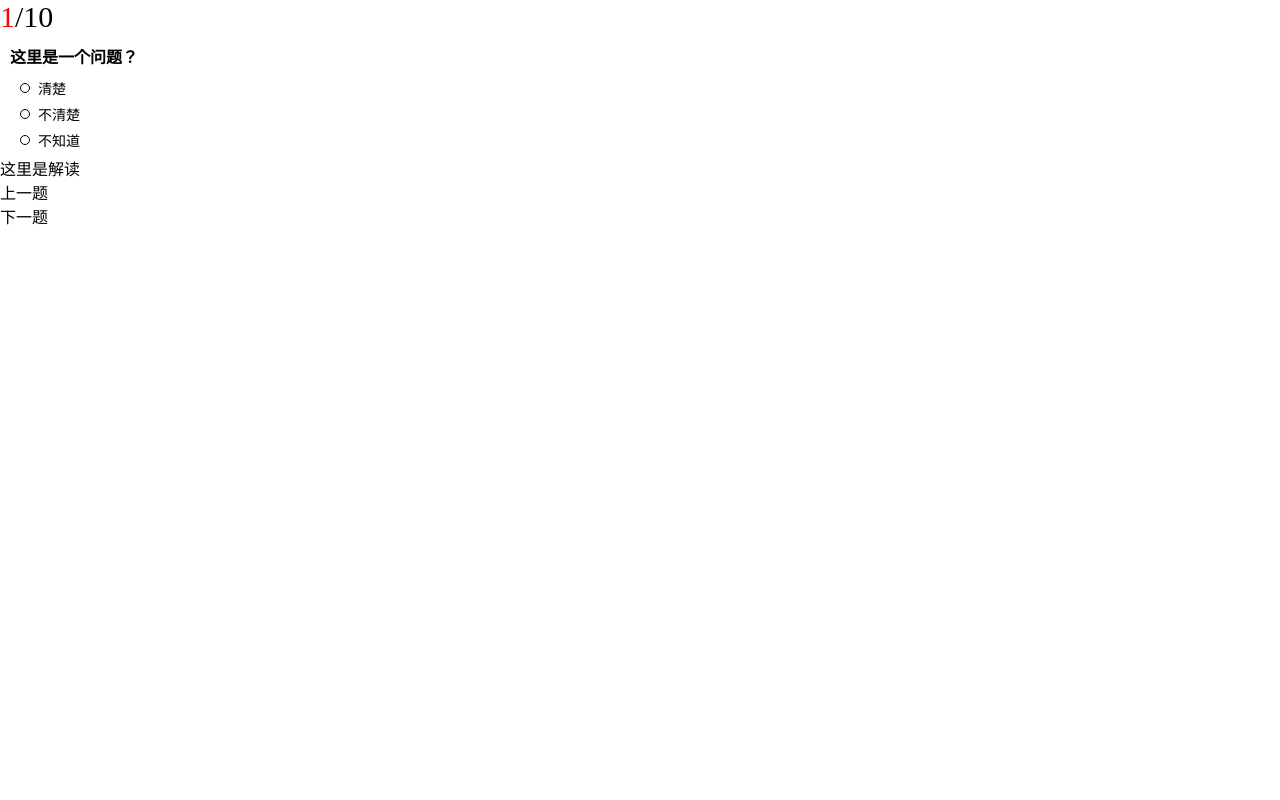
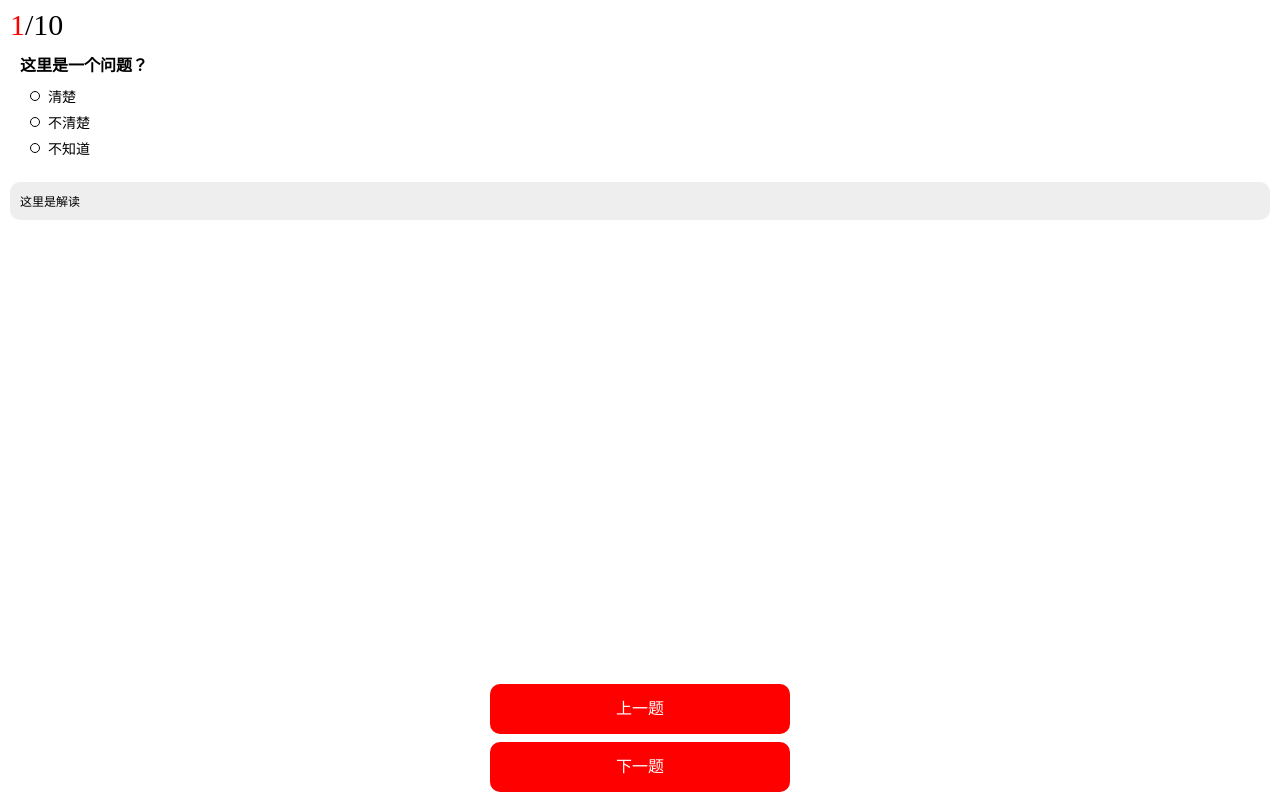
Before and after one commit to howyea/codemojo, a React (Vite) app in the folder exam-react-ts/: page / in a window 1280 px wide. Built offline with nearby package versions, Linux system fonts and the light colour scheme.

Commit message:
add exam style

```diff
--- a/exam-react-ts/src/App.scss
+++ b/exam-react-ts/src/App.scss
@@ -1,3 +1,5 @@
+.app {
+  padding: 8px 10px;
   .questionNum {
     font-size: 30px;
     .current {
@@ -25,3 +27,30 @@
       margin-left: 8px;
     }
   }
+  .explain {
+    background-color: #eeeeee;
+    border-radius: 10px;
+    padding: 10px;
+    margin-top: 24px;
+    margin-bottom: 24px;
+    font-size: 12px;
+  }
+  .btnBox {
+    position: absolute;
+    bottom: 0;
+    left: 50%;
+    margin-left: -150px;
+    width: 300px;
+    .btn {
+      width: 100%;
+      height: 50px;
+      line-height: 50px;
+      font-size: 16px;
+      color: #ffffff;
+      background-color: #ff0000;
+      text-align: center;
+      border-radius: 10px;
+      margin-bottom: 8px;
+    }
+  }
+}
--- a/exam-react-ts/src/App.tsx
+++ b/exam-react-ts/src/App.tsx
@@ -5,7 +5,7 @@ import './App.scss'
 function App() {
 
   return (
-    <>
+    <div className="app">
       <div className="questionNum"><span className="current">1</span>/<span className="all">10</span></div>
       <div className="question">这里是一个问题？</div>
       <div>
@@ -13,12 +13,12 @@ function App() {
         <div className="answerItem"><div className="singleChoice"></div><div className="word">不清楚</div></div>
         <div className="answerItem"><div className="singleChoice"></div><div className="word">不知道</div></div>
       </div>
-      <div>这里是解读</div>
-      <div>
-        <div>上一题</div>
-        <div>下一题</div>
+      <div className="explain">这里是解读</div>
+      <div className="btnBox">
+        <div className="btn">上一题</div>
+        <div className="btn">下一题</div>
       </div>
-    </>
+    </div>
   )
 }
 
```
Lines whose indentation alone changed are shown as unchanged.
